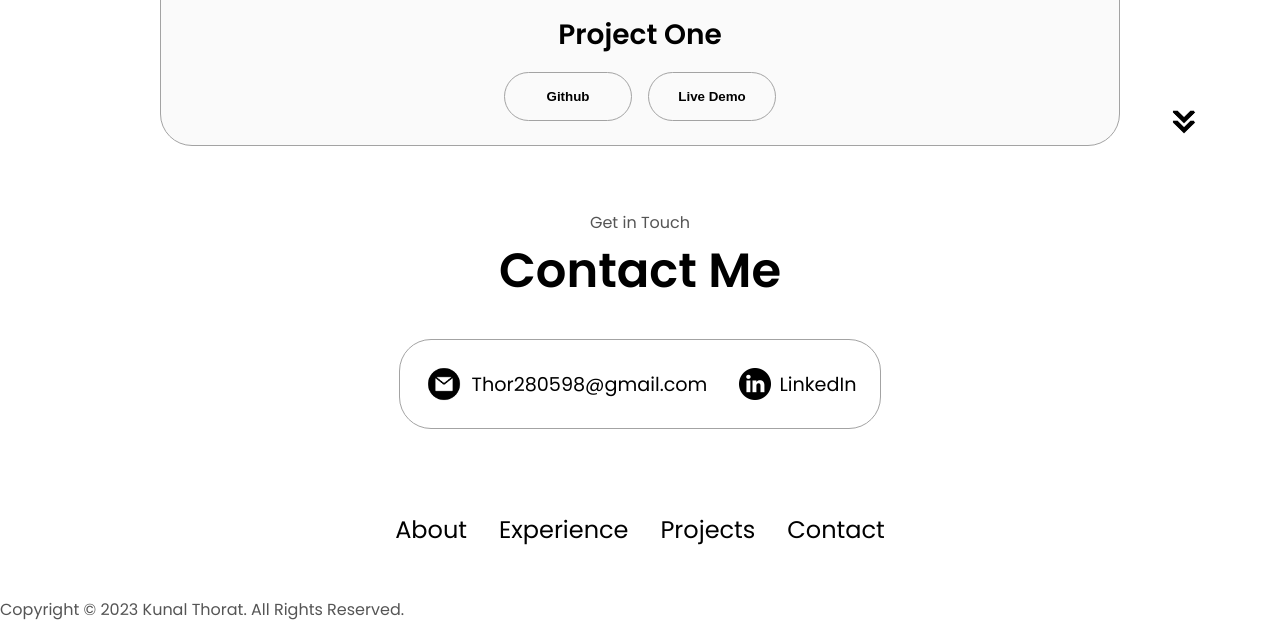
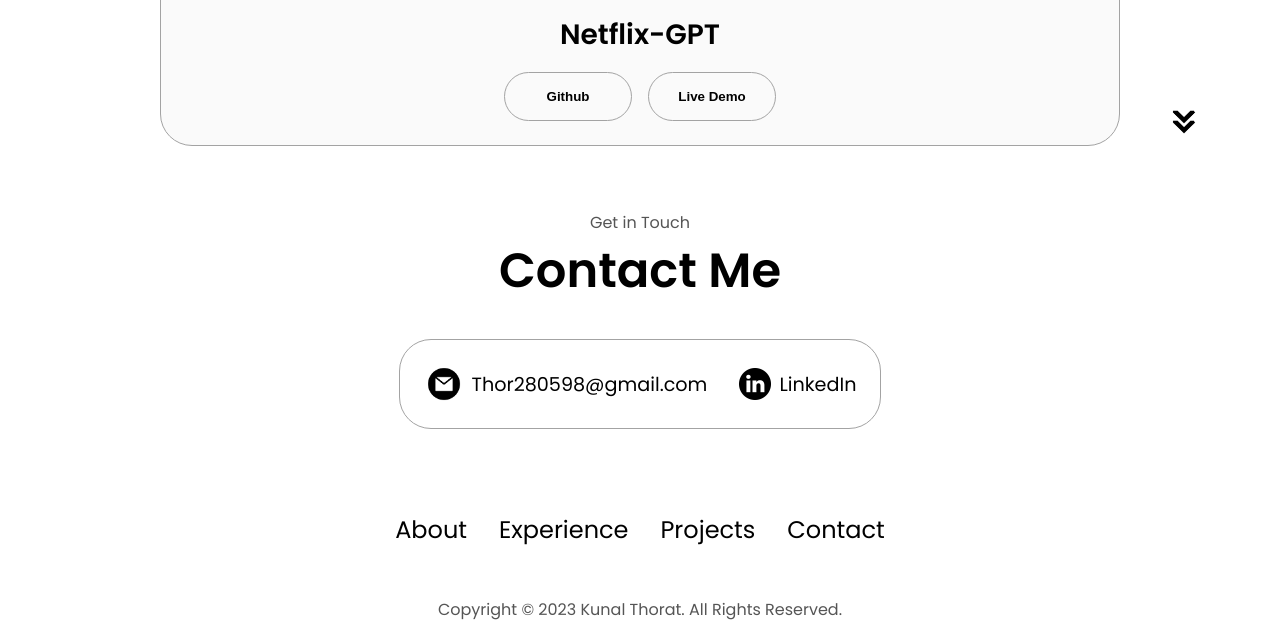
Before and after one commit to KunalThorat05/portfolio28, a plain HTML site: page index.html in a window 1280 px wide. Shown: the part 3234-3856 px from the top of the page. Drawn offline with Linux system fonts and the light colour scheme.

Commit message:
alignment issue fix

```diff
--- a/index.html
+++ b/index.html
@@ -246,7 +246,7 @@
                 class="project-img"
               />
             </div>
-            <h2 class="experience-sub-title project-title">Project One</h2>
+            <h2 class="experience-sub-title project-title">Netflix-GPT</h2>
             <div class="btn-container">
               <button
               class="btn btn-color-2 project-btn"
@@ -351,7 +351,7 @@
           </ul>
         </div>
       </nav>
-      <p>Copyright &#169; 2023 Kunal Thorat. All Rights Reserved.</p>
+      <p style="text-align: center;">Copyright &#169; 2023 Kunal Thorat. All Rights Reserved.</p>
     </footer>
     <script src="script.js"></script>
   </body>
```
